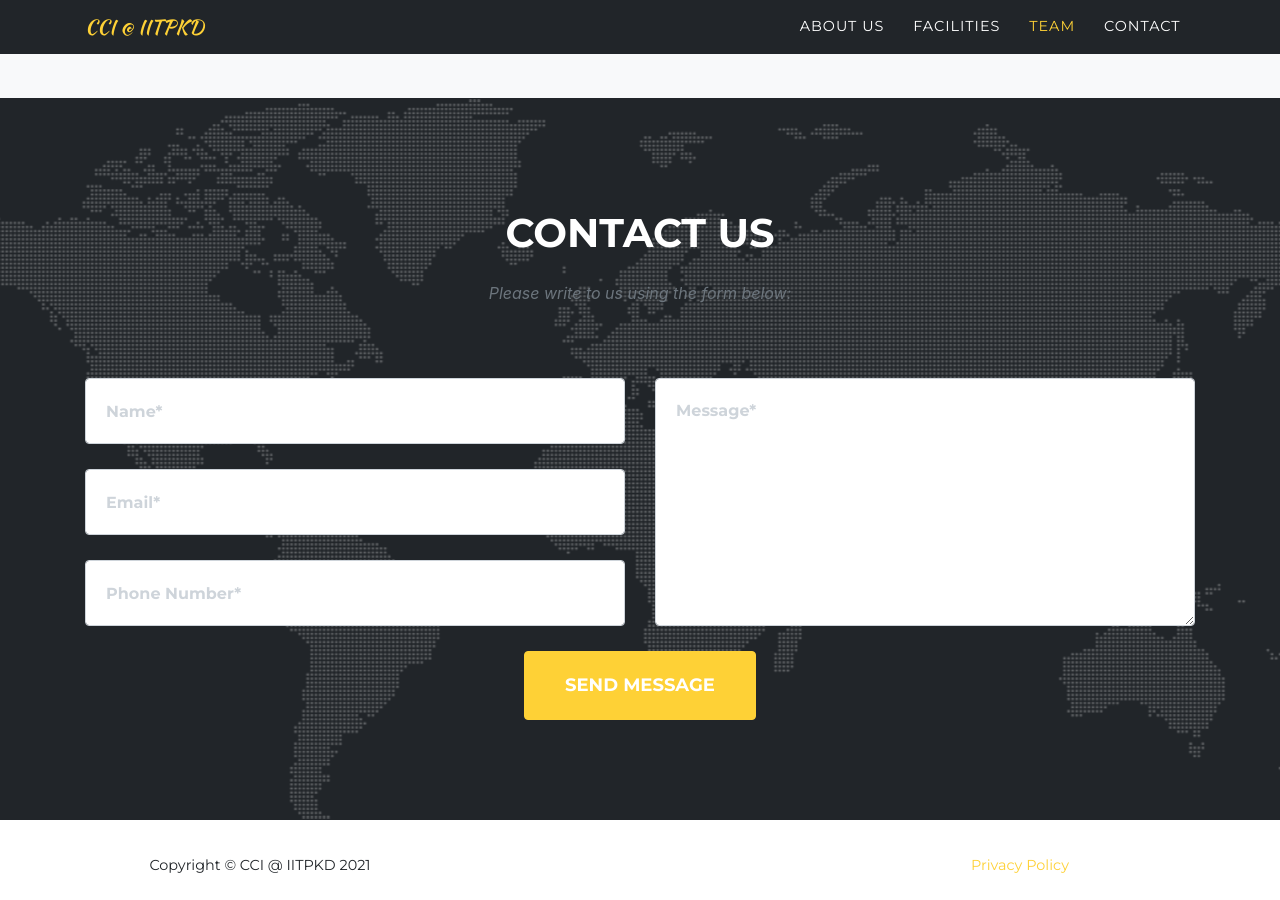
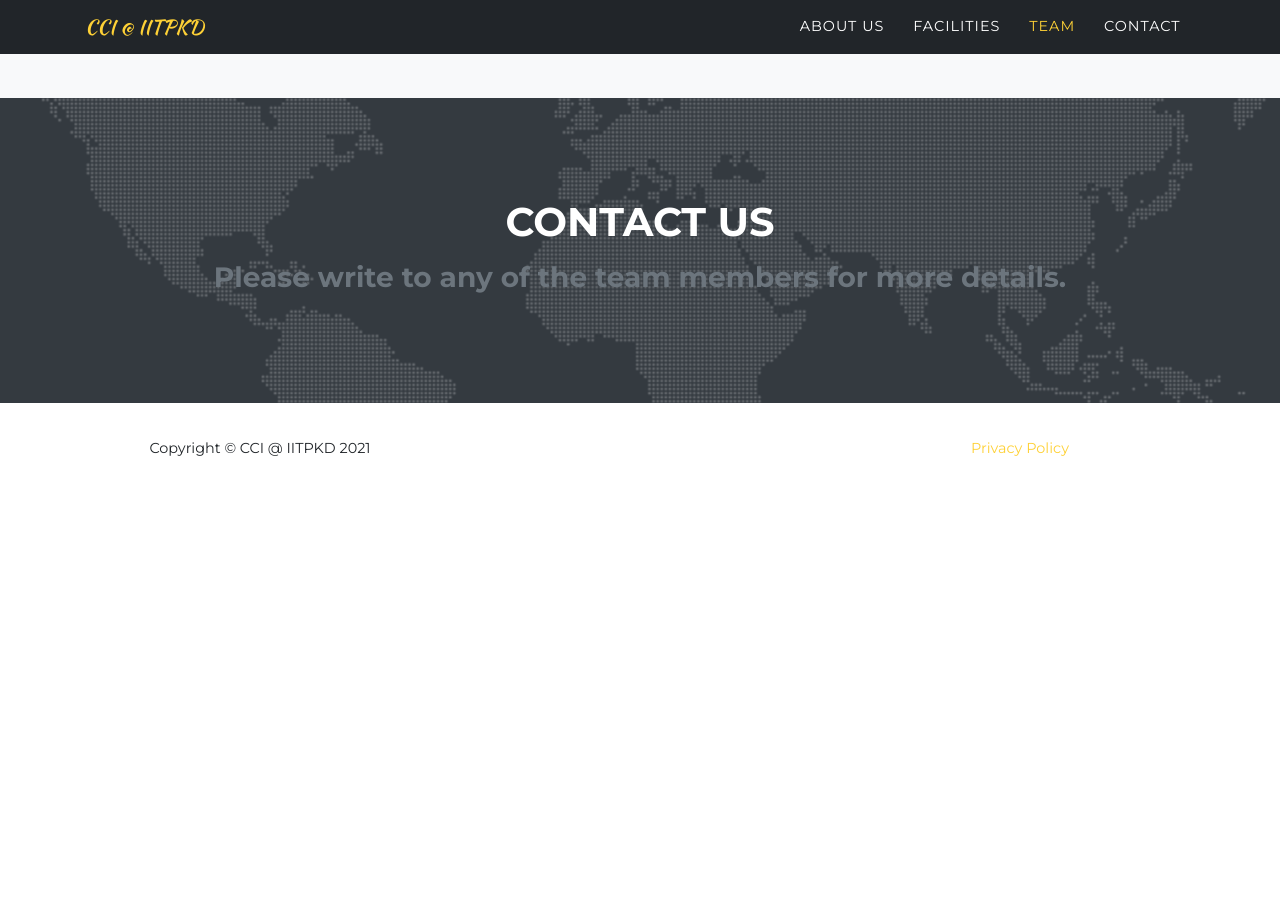
Before and after one commit to cci-iitpkd/cci-iitpkd.github.io, a Jekyll site: the page built from index.md, in a window 1280 px wide and 900 px high, scrolled down 2668 px. Built offline with Jekyll 4.4.1, drawn with Linux system fonts in a browser that asks for light colours; some web fonts are replaced; after the commit the page ends 3161 px from its top, so only the background shows below that.

Commit message:
Changed contact section

```diff
--- a/_data/about.yml
+++ /dev/null
@@ -1 +0,0 @@
-text: "The Center for Computational Imaging (CCI) at IIT Palakkad is an interdisciplinary center that is engaged in pushing the frontiers in all aspects of imaging - sensing and image acquistion, processing and visualization, and acceleration. The center aims to synergize research across several layers of the computational system to identify new opportunities for improvements."
--- a/_data/sitetext.yml
+++ b/_data/sitetext.yml
@@ -121,7 +121,7 @@ team:
 
 contact:
     title: "Contact Us"
-    text: "Please write to us using the form below:"
+    text: "Please write to any of the team members for more details."
     section: contact
 
 # footer:
--- a/_includes/contact.html
+++ b/_includes/contact.html
@@ -1,49 +1,17 @@
 <!-- Contact -->
-  <section class="page-section" id="{{ site.data.sitetext.contact.section | default: "contact" }}">
+  <section class="bg-dark page-section" id="{{ site.data.sitetext.contact.section | default: "contact" }}">
     <div class="container">
       <div class="row">
         <div class="col-lg-12 text-center">
-          <h2 class="section-heading text-uppercase">{{ site.data.sitetext.contact.title | markdownify | default: Contact Us }}</h2>
-          <h3 class="section-subheading text-muted">{{ site.data.sitetext.contact.text | default: "" }}</h3>
+          <h2 class="section-heading text-uppercase">{{ site.data.sitetext.contact.title | default: "Contact Us" }}</h2>
+          <h3 class="large text-muted">{{ site.data.sitetext.contact.text | default: "" }}</h3>
         </div>
       </div>
-      <div class="row">
-        <div class="col-lg-12">
-          <form id="contactForm" action="https://formspree.io/{% if site.formspree_form_path %}{{ site.formspree_form_path }}{% else %}{{ site.email }}{% endif %}" novalidate="novalidate" method="POST">
-		  <!--name="sentMessage"-->
-            <div class="row">
-              <div class="col-md-6">
-                <div class="form-group">
-                  <input name="name" class="form-control" id="name" type="text" placeholder="Name*" required="required" data-validation-required-message="Please enter your name.">
-                  <p class="help-block text-danger"></p>
-                </div>
-                <div class="form-group">
-                  <input name="_replyto" class="form-control" id="email" type="email" placeholder="Email*" required="required" data-validation-required-message="Please enter your email address.">
-                  <p class="help-block text-danger"></p>
-                </div>
-                <div class="form-group">
-                  <input name="phone" class="form-control" id="phone" type="tel" placeholder="Phone Number*" required="required" data-validation-required-message="Please enter your phone number.">
-                  <p class="help-block text-danger"></p>
-                </div>
-              </div>
-              <div class="col-md-6">
-                <div class="form-group">
-                  <textarea name="message" class="form-control" id="message" placeholder="Message*" required="required" data-validation-required-message="Please enter a message."></textarea>
-                  <p class="help-block text-danger"></p>
-                </div>
-              </div>
-			  <input type="hidden" name="_subject" id="email-subject" value="Contact Form Submission">
-              <div class="clearfix"></div>
-              <div class="col-lg-12 text-center">
-                <div id="success"></div>
-                <button id="sendMessageButton" class="btn btn-primary btn-xl text-uppercase" type="submit">Send Message</button>
-              </div>
-			  <input type="text" name="_gotcha" style="display:none">
-			  <input type="hidden" name="_next" value="#"/>
-            </div>
-          </form>
-        </div>
-      </div>
+    <div class="row">
+    <div class="col-lg-8 mx-auto text-justify">
+      <div class="large text-muted">{{ site.data.sitetext.contact.subtext | markdownify }}</div>
+    </div>
+    </div>
     </div>
   </section>
 <!-- End Contact -->
```
Also changed, not shown: _includes/contact_orig.html (added, +49 -0 lines), 2 other files.
